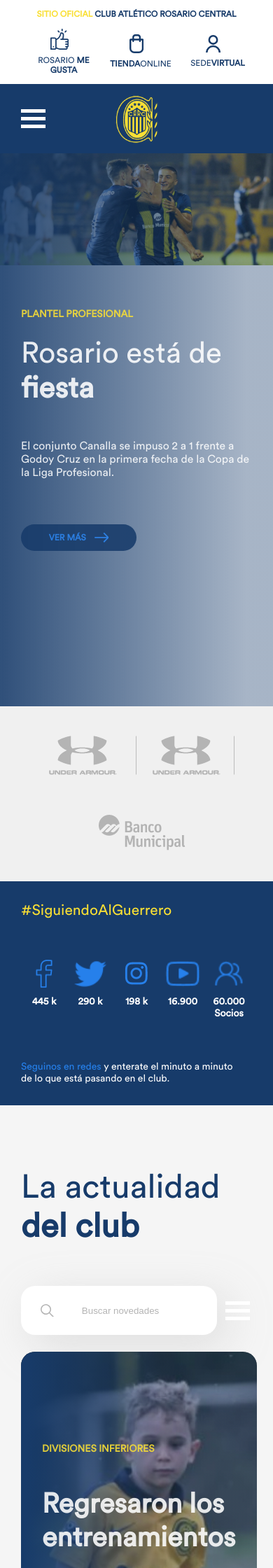
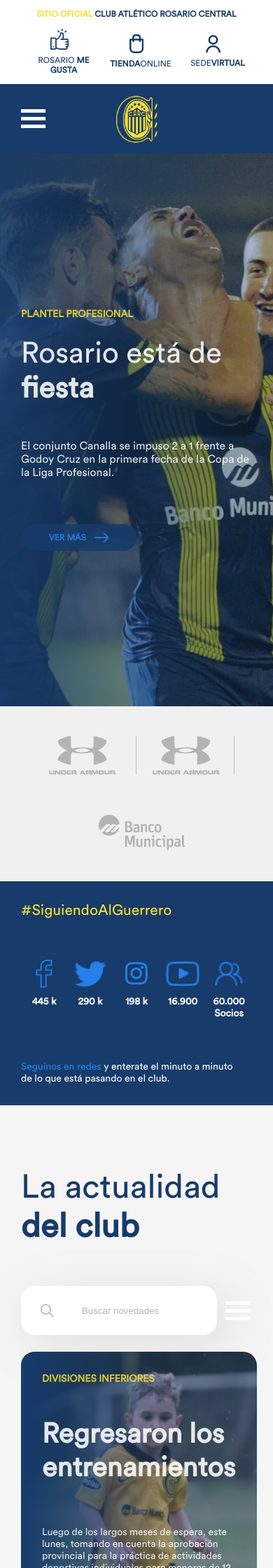
Before and after one commit to amartino24/central, a PHP site: page / in a window 390 px wide. Shown: the top 2240 px of the page at 70% size. Run offline with PHP 8.4, Linux system fonts and the light colour scheme.

Commit message:
Update index.css

```diff
--- a/index.css
+++ b/index.css
@@ -41,6 +41,7 @@
     min-height: auto;
     width: 100%;
     position: absolute;
+    height: 100%;
     object-fit: cover;
     z-index: 1;
 }
@@ -747,9 +748,10 @@
         margin-top: 24px;
     }
 
-    .noticias .posts-fixture-container .posts .post-principal
-    {    margin-bottom: 24px;
+    .noticias .posts-fixture-container .posts .post-principal {
+        margin-bottom: 24px;
 
+        height: 500px;
     }
 
     .noticias .search-bar .search-input {
@@ -757,8 +759,7 @@
     }
 
 
-    .todas-noticias-button
-    {
+    .todas-noticias-button {
         margin-bottom: 48px;
     }
 
@@ -771,6 +772,7 @@
     .noticias .posts-fixture-container .posts .post .info .ver-mas {
         margin-top: 0px;
     }
+
     .noticias .posts-fixture-container .posts .post:not(.principal) {
         max-width: 100%;
         margin-bottom: 24px;
@@ -781,11 +783,11 @@
         display: none;
     }
 
-    .tienda-oficial .container
-    {
+    .tienda-oficial .container {
         flex-direction: column;
         align-items: flex-start;
     }
+
     .tienda-oficial .productos-list .producto {
         max-width: 100%;
         margin-bottom: 24px;
```
